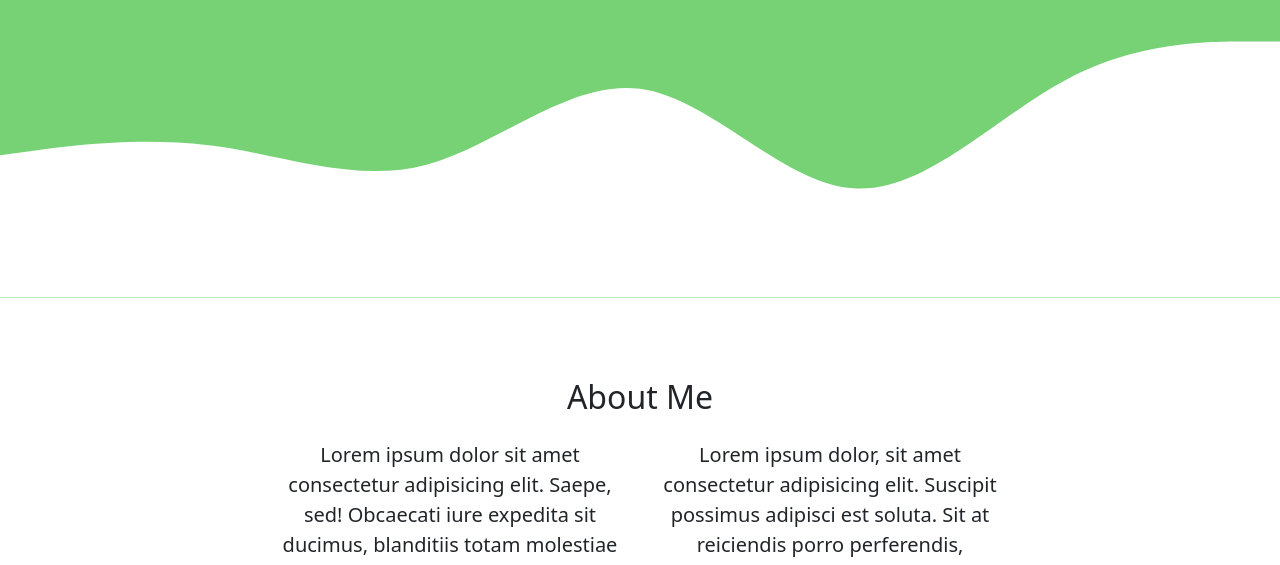
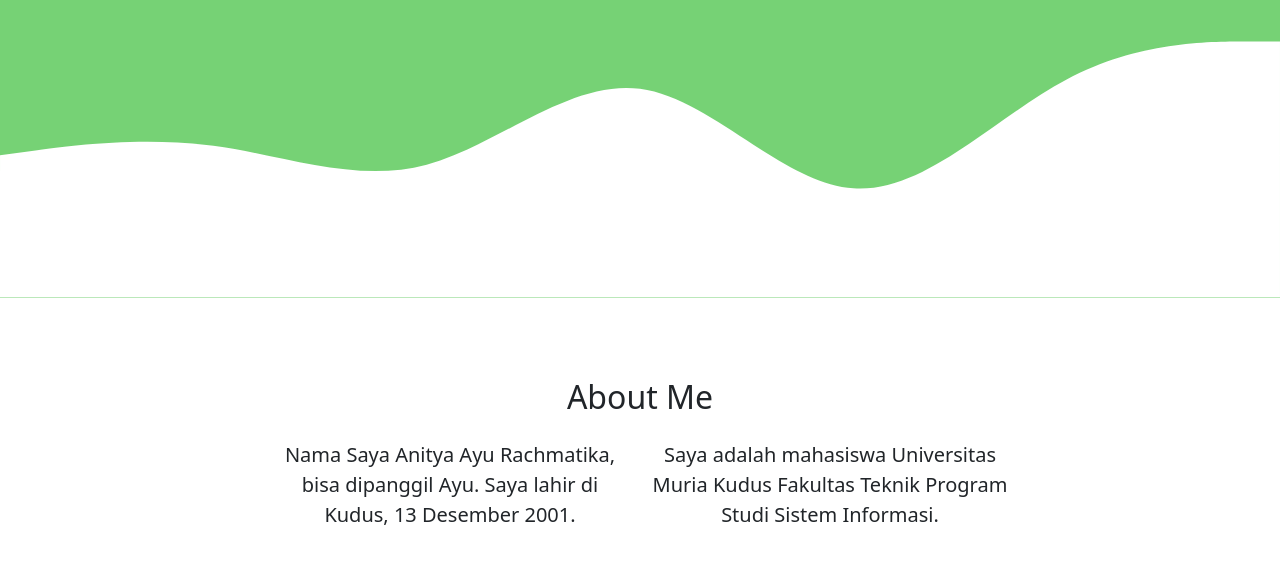
Before and after one commit to anityaayu/anityaayu.github.io, a plain HTML site: page index.html in a window 1280 px wide. Shown: the part 365-930 px from the top of the page. Drawn offline with nearby package versions, Linux system fonts and the light colour scheme.

Commit message:
paragraf di about

```diff
--- a/index.html
+++ b/index.html
@@ -69,10 +69,10 @@
         </div>
         <div class="row justify-content-center fs-5 text-center">
           <div class="col-4">
-            <p>Lorem ipsum dolor sit amet consectetur adipisicing elit. Saepe, sed! Obcaecati iure expedita sit ducimus, blanditiis totam molestiae minima voluptates?</p>
+            <p>Nama Saya Anitya Ayu Rachmatika, bisa dipanggil Ayu. Saya lahir di Kudus, 13 Desember 2001.</p>
           </div>
           <div class="col-4">
-            <p>Lorem ipsum dolor, sit amet consectetur adipisicing elit. Suscipit possimus adipisci est soluta. Sit at reiciendis porro perferendis, voluptatibus necessitatibus quod nemo obcaecati. Odio, assumenda!</p>
+            <p>Saya adalah mahasiswa Universitas Muria Kudus Fakultas Teknik Program Studi Sistem Informasi.</p>
           </div>
         </div>
       </div>
```
